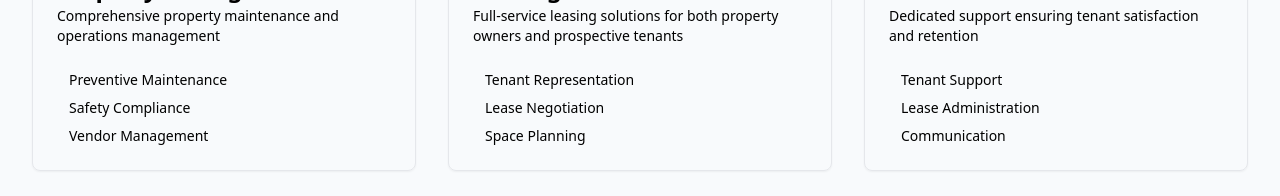
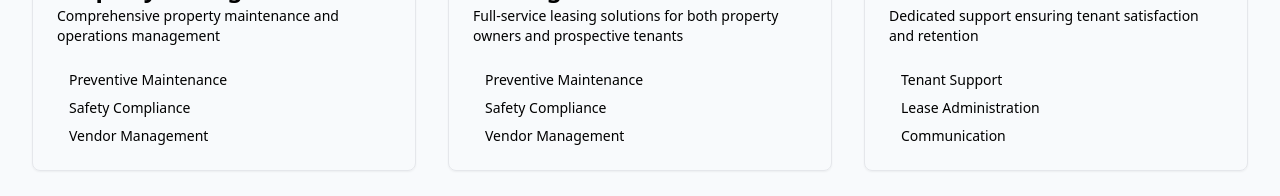
Before and after one commit to WilliamGiammona/subacorp, a Next.js app: page / in a window 1280 px wide. Shown: the part 1919-2115 px from the top of the page. Built offline with nearby package versions, Linux system fonts and the light colour scheme.

Commit message:
language change

```diff
--- a/app/services.tsx
+++ b/app/services.tsx
@@ -27,9 +27,9 @@ export default function Services() {
         "Full-service leasing solutions for both property owners and prospective tenants",
       icon: Key,
       highlights: [
-        "Tenant Representation",
-        "Lease Negotiation",
-        "Space Planning",
+        "Preventive Maintenance",
+        "Safety Compliance",
+        "Vendor Management",
       ],
     },
 
```
